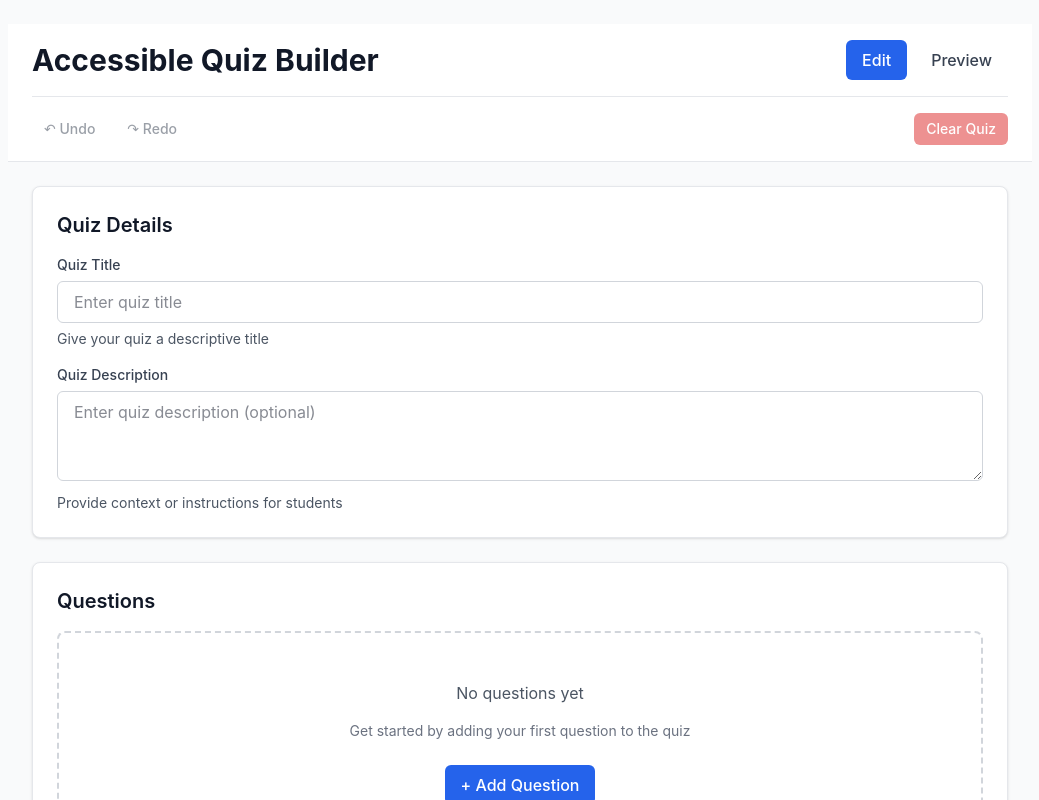
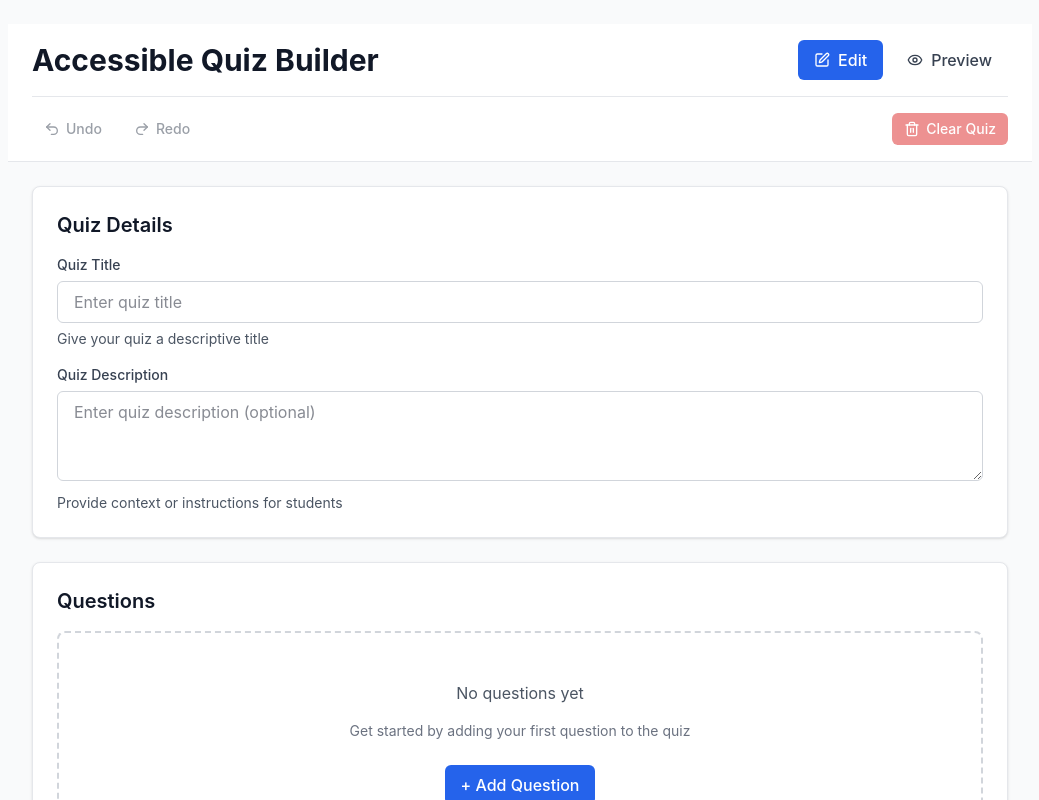
Before and after one commit to martink-rsa/accessible-quiz-builder, a React (Vite) app: page / in a window 1280 px wide. Shown: the top 800 px of the page, without its empty margins (120-1159 px from the left). Built offline with nearby package versions, Linux system fonts and the light colour scheme.

Commit message:
Quiz title and description must reset on clear

```diff
--- a/src/App.tsx
+++ b/src/App.tsx
@@ -1,4 +1,4 @@
-import React, { useState, useEffect } from 'react';
+import { useState, useEffect } from 'react';
 import { useQuizReducer } from './hooks/useQuizReducer';
 import { useLocalStorage } from './hooks/useLocalStorage';
 import { QuestionList } from './components/QuestionList';
@@ -6,6 +6,7 @@ import { QuizPreview } from './components/QuizPreview';
 import { Input } from './components/Input';
 import { Textarea } from './components/Input/Textarea';
 import { Button } from './components/Button';
+import { Edit, Eye, Trash2, Undo2, Redo2 } from 'lucide-react';
 import type { Quiz } from './types/quiz';
 
 const STORAGE_KEY = 'accessible-quiz-builder-quiz';
@@ -70,6 +71,7 @@ export default function App() {
                 onClick={() => setMode('edit')}
                 aria-pressed={mode === 'edit'}
               >
+                <Edit className="w-4 h-4" />
                 Edit
               </Button>
               <Button
@@ -77,6 +79,7 @@ export default function App() {
                 onClick={() => setMode('preview')}
                 aria-pressed={mode === 'preview'}
               >
+                <Eye className="w-4 h-4" />
                 Preview
               </Button>
             </div>
@@ -92,7 +95,8 @@ export default function App() {
                 disabled={!canUndo}
                 aria-label="Undo last change"
               >
-                ↶ Undo
+                <Undo2 className="w-4 h-4" />
+                Undo
               </Button>
               <Button
                 variant="ghost"
@@ -101,7 +105,8 @@ export default function App() {
                 disabled={!canRedo}
                 aria-label="Redo"
               >
-                ↷ Redo
+                <Redo2 className="w-4 h-4" />
+                Redo
               </Button>
               <div className="flex-1" />
               {!showClearConfirm ? (
@@ -109,8 +114,13 @@ export default function App() {
                   variant="destructive"
                   size="sm"
                   onClick={() => setShowClearConfirm(true)}
-                  disabled={quiz.questions.length === 0}
+                  disabled={
+                    quiz.questions.length === 0 &&
+                    !quiz.title &&
+                    !quiz.description
+                  }
                 >
+                  <Trash2 className="w-4 h-4" />
                   Clear Quiz
                 </Button>
               ) : (
--- a/src/hooks/useQuizReducer.ts
+++ b/src/hooks/useQuizReducer.ts
@@ -275,6 +275,8 @@ function quizReducer(state: QuizState, action: QuizAction): QuizState {
     case QuizActionType.CLEAR_QUIZ: {
       const newQuiz: Quiz = {
         ...present,
+        title: '',
+        description: '',
         questions: [],
       };
       return createHistoryState(newQuiz, past, present);
```
